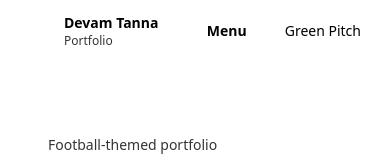
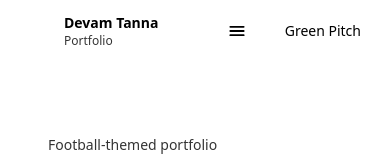
Before and after one commit to devam1912/Portfolio, a React (Vite) app: page / in a window 390 px wide. Shown: the top 160 px of the page. Built offline with nearby package versions, Linux system fonts and the light colour scheme; no server answers; the HTML template or start-up script is replaced by a standard one.

Commit message:
Use hamburger mobile menu icon and refine brand link focus ring

```diff
--- a/src/components/Navbar.jsx
+++ b/src/components/Navbar.jsx
@@ -65,7 +65,28 @@ export default function Navbar() {
         className="sm:hidden rounded-2xl border border-white/15 bg-white/10 px-3 py-2 text-sm font-semibold hover:bg-white/15"
         aria-label="Open menu"
       >
-        {open ? "Close" : "Menu"}
+        {open ? (
+  // X icon
+  <svg viewBox="0 0 24 24" className="h-5 w-5" fill="none" aria-hidden="true">
+    <path
+      d="M6 6l12 12M18 6L6 18"
+      stroke="currentColor"
+      strokeWidth="2.2"
+      strokeLinecap="round"
+    />
+  </svg>
+) : (
+  // Hamburger icon
+  <svg viewBox="0 0 24 24" className="h-5 w-5" fill="none" aria-hidden="true">
+    <path
+      d="M4 7h16M4 12h16M4 17h16"
+      stroke="currentColor"
+      strokeWidth="2.2"
+      strokeLinecap="round"
+    />
+  </svg>
+)}
+
       </button>
 
       {/* Mobile panel */}
--- a/src/layouts/SiteLayout.jsx
+++ b/src/layouts/SiteLayout.jsx
@@ -10,7 +10,11 @@ export default function SiteLayout() {
             <PitchBackground />
             <header className="sticky top-0 z-40 border-b border-white/10 backdrop-blur">
                 <div className="mx-auto flex max-w-6xl items-center justify-between px-4 py-3">
-                    <Link to="/" className="flex items-center gap-3 rounded-xl focus:outline-none focus:ring-2 focus:ring-white/30">
+                    <Link
+                        to="/"
+                        className="flex items-center gap-3 rounded-xl focus:outline-none focus-visible:ring-2 focus-visible:ring-white/30"
+                    >
+
                         <div className="h-9 w-9 rounded-full border border-white/15 bg-white/10" />
                         <div className="leading-tight">
                             <div className="text-sm font-semibold">Devam Tanna</div>
```
